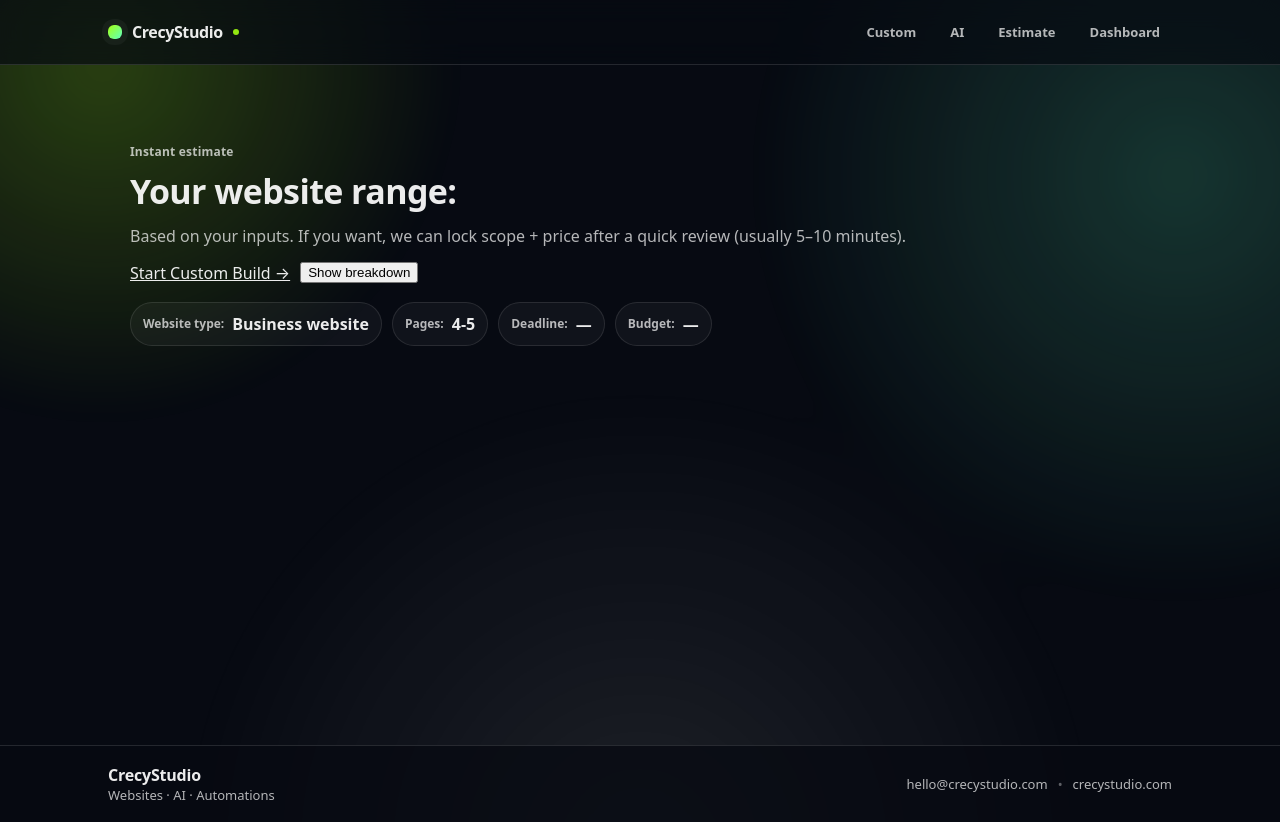
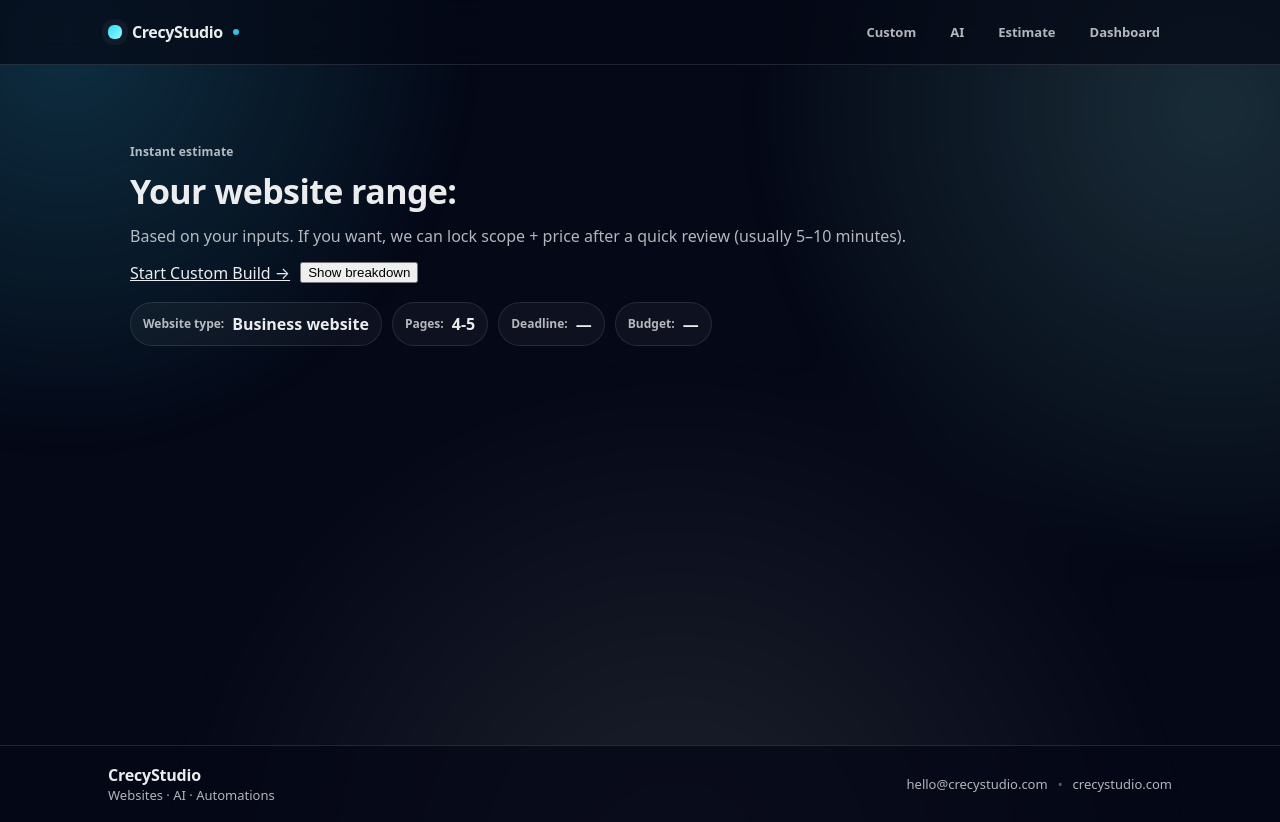
Before and after one commit to kkoly10/website-builder, a Next.js app: page /estimate in a window 1280 px wide. Built offline with nearby package versions, Linux system fonts and the light colour scheme.

Commit message:
Update globals.css

```diff
--- a/app/globals.css
+++ b/app/globals.css
@@ -1,11 +1,11 @@
-/* app/globals.css — THEME 2 (Graphite + Lime) */
+/* app/globals.css — THEME 3 (Midnight + Cyan) */
 *{box-sizing:border-box}
 html,body{padding:0;margin:0}
 a{color:inherit}
-:focus-visible{outline:2px solid #a3ff12;outline-offset:2px}
+:focus-visible{outline:2px solid #36d7ff;outline-offset:2px}
 
 :root{
-  --bg:#070a12;
+  --bg:#050816;
   --fg:rgba(255,255,255,.92);
   --muted:rgba(255,255,255,.70);
 
@@ -13,32 +13,27 @@ a{color:inherit}
   --panel2:rgba(255,255,255,.09);
   --stroke:rgba(255,255,255,.12);
 
-  --accent:#a3ff12;
-  --accent2:#5fffbf;
+  --accent:#36d7ff;
+  --accent2:#8cfffb;
 
-  --shadow:0 20px 60px rgba(0,0,0,.45);
+  --shadow:0 20px 60px rgba(0,0,0,.50);
   --radius:18px;
 
   --font:ui-sans-serif,system-ui,-apple-system,Segoe UI,Roboto,Arial,"Apple Color Emoji","Segoe UI Emoji";
 }
 
-body{
-  background:var(--bg);
-  color:var(--fg);
-  font-family:var(--font);
-  min-height:100vh;
-}
+body{background:var(--bg);color:var(--fg);font-family:var(--font);min-height:100vh}
 .page{min-height:calc(100vh - 120px)}
 
 .bgFx{
   position:fixed; inset:-20%;
   pointer-events:none; z-index:-1;
   background:
-    radial-gradient(600px 600px at 20% 20%, color-mix(in oklab, var(--accent) 25%, transparent) 0%, transparent 60%),
-    radial-gradient(700px 700px at 80% 30%, color-mix(in oklab, var(--accent2) 20%, transparent) 0%, transparent 62%),
-    radial-gradient(800px 800px at 50% 90%, rgba(255,255,255,.10) 0%, transparent 60%);
-  filter:blur(20px);
-  opacity:.9;
+    radial-gradient(680px 680px at 18% 18%, rgba(54,215,255,.20) 0%, transparent 62%),
+    radial-gradient(760px 760px at 82% 24%, rgba(140,255,251,.16) 0%, transparent 64%),
+    radial-gradient(900px 900px at 52% 92%, rgba(255,255,255,.10) 0%, transparent 60%);
+  filter:blur(22px);
+  opacity:.95;
 }
 
 .container{max-width:1100px;margin:0 auto;padding:0 18px}
@@ -46,7 +41,7 @@ body{
 .topNav{
   position:sticky; top:0; z-index:10;
   backdrop-filter:blur(14px);
-  background:color-mix(in oklab, var(--bg) 70%, transparent);
+  background:color-mix(in oklab, var(--bg) 68%, transparent);
   border-bottom:1px solid var(--stroke);
 }
 .navInner{height:64px;display:flex;align-items:center;justify-content:space-between}
@@ -66,10 +61,7 @@ body{
 }
 .navLink:hover{border-color:var(--stroke);color:var(--fg);background:var(--panel)}
 
-.footer{
-  border-top:1px solid var(--stroke);
-  background:color-mix(in oklab, var(--bg) 75%, transparent);
-}
+.footer{border-top:1px solid var(--stroke);background:color-mix(in oklab, var(--bg) 74%, transparent)}
 .footerInner{padding:18px;display:flex;align-items:center;justify-content:space-between;gap:12px}
 .footerBrand{font-weight:900;letter-spacing:-.2px}
 .footerMuted{color:var(--muted);font-size:13px}
@@ -78,10 +70,9 @@ body{
 .footerLink:hover{color:var(--fg)}
 .footerSep{opacity:.5}
 
-/* ✅ Fix questionnaire readability */
 input,select,textarea{
   background:rgba(255,255,255,.92);
-  color:#0b1020;
+  color:#061022;
   border:1px solid rgba(0,0,0,.10);
   border-radius:14px;
   padding:12px 12px;
```
